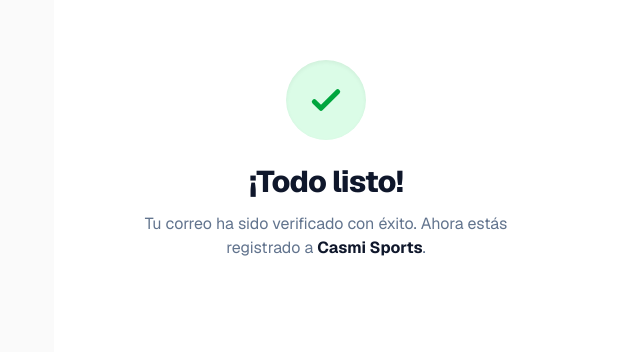
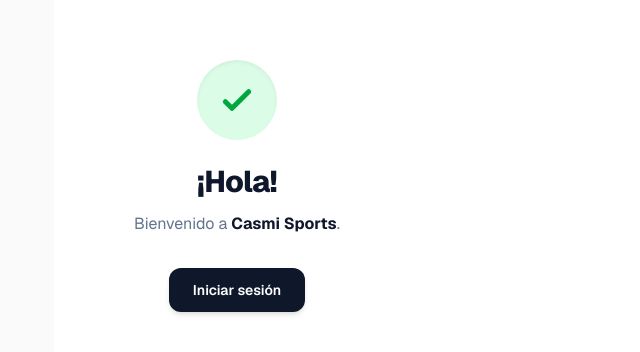
Before and after one commit to Ronald-Castro82113/plataforma-gestion-campeonatos, a Next.js app: page / in a window 1280 px wide. Shown: the part 116-468 px from the top of the page, without its empty margins (202-842 px from the left). Built offline with nearby package versions, Linux system fonts and the light colour scheme.

Commit message:
Agregar boton inicio de sesion

```diff
--- a/app/page.tsx
+++ b/app/page.tsx
@@ -76,11 +76,15 @@
 
 
           <h2 className="text-3xl font-extrabold text-slate-900 tracking-tight">
-            ¡Todo listo!
+            ¡Hola!
           </h2>
+          {/* <p className="text-slate-500 mt-3 max-w-sm">
+            Tu correo ha sido verificado con éxito. Ahora estás registrado a <span className="font-bold text-slate-900">Casmi Sports</span>.
+          </p> */}
           <p className="text-slate-500 mt-3 max-w-sm">
-            Tu correo ha sido verificado con éxito. Ahora estás registrado a <span className="font-bold text-slate-900">Casmi Sports</span>.
+            Bienvenido a <span className="font-bold text-slate-900">Casmi Sports</span>.
           </p>
+          <a href="/login" className="mt-8 inline-flex items-center justify-center rounded-xl bg-slate-900 px-6 py-3 text-sm font-semibold text-white shadow-md transition-all hover:bg-slate-700 hover:shadow-lg" > Iniciar sesión </a>
         </div>
 
       </main>
```
